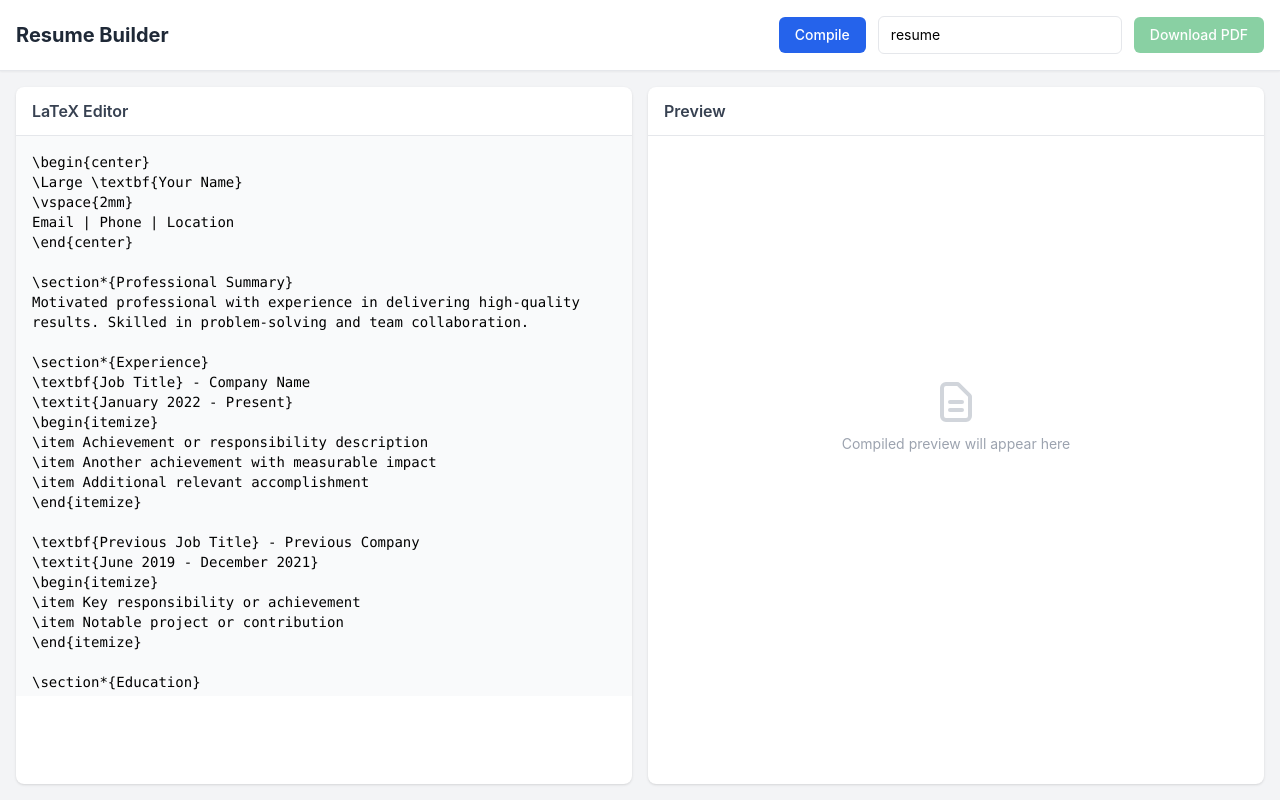
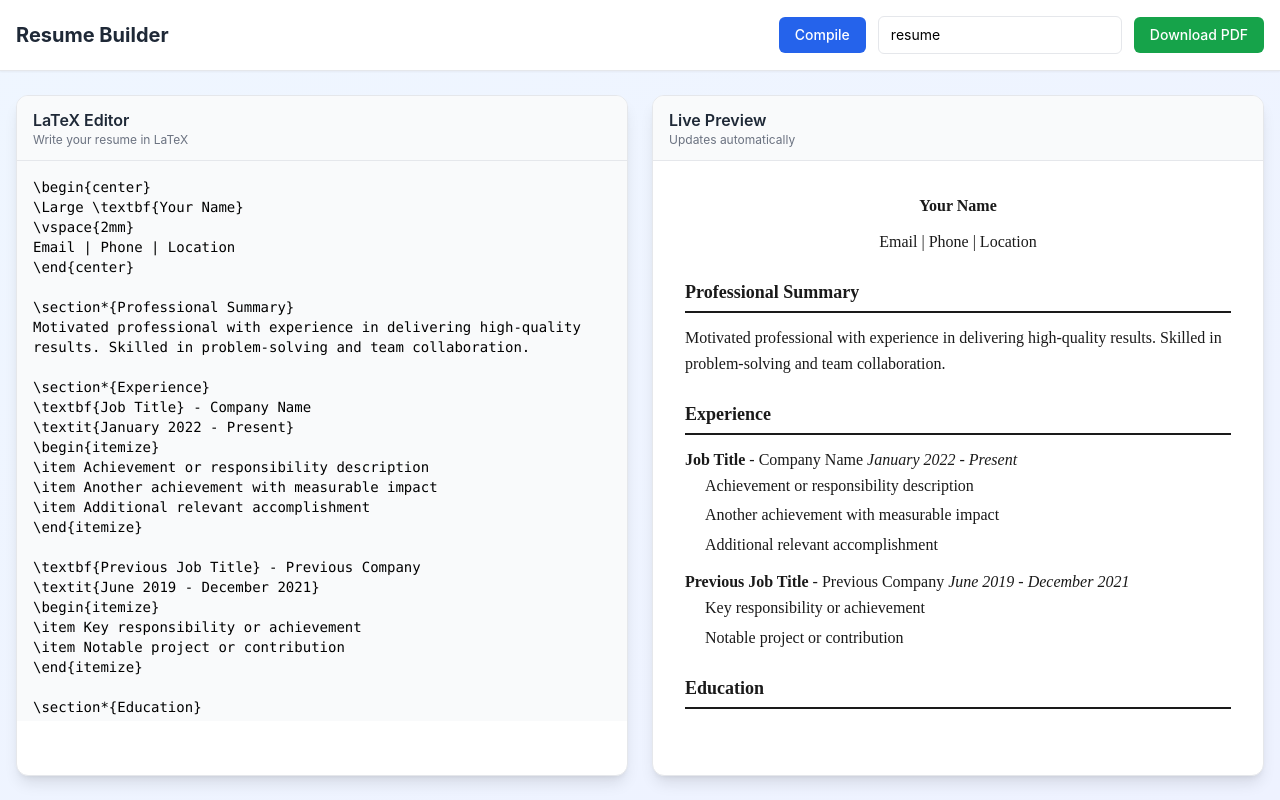
Before and after one commit to siddhik-reddy/Resume-Builder, a Next.js app: page / in a window 1280 px wide. Built offline with nearby package versions, Linux system fonts and the light colour scheme.

Commit message:
Update index.tsx

```diff
--- a/pages/index.tsx
+++ b/pages/index.tsx
@@ -1,4 +1,4 @@
-import { useState, useCallback } from 'react';
+import { useState, useCallback, useEffect } from 'react';
 import TexEditor from '../components/TexEditor';
 import PdfPreview from '../components/PdfPreview';
 import Header from '../components/Header';
@@ -11,12 +11,15 @@ export default function Home() {
   const [isCompiling, setIsCompiling] = useState(false);
   const [error, setError] = useState<string | null>(null);
   const [fileName, setFileName] = useState('resume');
+  const [isAutoCompile, setIsAutoCompile] = useState(true);
 
   const handleCompile = useCallback(async () => {
     setIsCompiling(true);
     setError(null);
 
     try {
+      // Small delay to show loading state
+      await new Promise(resolve => setTimeout(resolve, 300));
       const html = compileTexToHtml(texCode);
       setHtmlOutput(html);
     } catch (err) {
@@ -25,6 +28,17 @@ export default function Home() {
       setIsCompiling(false);
     }
   }, [texCode]);
+
+  // Auto-compile on code change with debounce
+  useEffect(() => {
+    if (!isAutoCompile) return;
+
+    const timer = setTimeout(() => {
+      handleCompile();
+    }, 500);
+
+    return () => clearTimeout(timer);
+  }, [texCode, isAutoCompile, handleCompile]);
 
   const handleDownload = useCallback(() => {
     if (!htmlOutput) return;
@@ -39,21 +53,44 @@ export default function Home() {
           <title>${fileName}</title>
           <style>
             body {
-              font-family: 'Computer Modern', 'Times New Roman', serif;
+              font-family: 'Times New Roman', serif;
               padding: 40px;
-              line-height: 1.5;
+              line-height: 1.6;
+              color: #1a1a1a;
+              max-width: 800px;
+              margin: 0 auto;
             }
+            h1.name { font-size: 24px; text-align: center; margin-bottom: 8px; }
+            h2.section-title {
+              font-size: 18px;
+              border-bottom: 2px solid #1a1a1a;
+              margin-top: 24px;
+              margin-bottom: 12px;
+              padding-bottom: 4px;
+            }
+            ul, ol { margin-left: 20px; margin-bottom: 12px; }
+            li { margin-bottom: 4px; }
+            .center { text-align: center; }
           </style>
         </head>
         <body>${htmlOutput}</body>
       </html>
     `);
     printWindow.document.close();
-    printWindow.print();
+
+    // Wait for content to load then print
+    printWindow.onload = function() {
+      printWindow.print();
+    };
+
+    // Fallback for browsers that don't trigger onload
+    setTimeout(() => {
+      printWindow.print();
+    }, 500);
   }, [htmlOutput, fileName]);
 
   return (
-    <div className="min-h-screen bg-gray-100 flex flex-col">
+    <div className="min-h-screen bg-gradient-to-br from-blue-50 to-indigo-50 flex flex-col">
       <Header
         fileName={fileName}
         setFileName={setFileName}
@@ -61,22 +98,46 @@ export default function Home() {
         canDownload={!!htmlOutput}
         onCompile={handleCompile}
         isCompiling={isCompiling}
+        isAutoCompile={isAutoCompile}
+        setIsAutoCompile={setIsAutoCompile}
       />
 
-      <main className="flex-1 max-w-7xl w-full mx-auto px-4 py-4 grid grid-cols-1 lg:grid-cols-2 gap-4">
-        <section className="bg-white rounded-lg shadow overflow-hidden">
-          <div className="border-b px-4 py-3">
-            <h2 className="font-semibold text-gray-700">LaTeX Editor</h2>
+      <main className="flex-1 max-w-7xl w-full mx-auto px-4 py-6 grid grid-cols-1 lg:grid-cols-2 gap-6">
+        <section className="bg-white rounded-xl shadow-lg overflow-hidden border border-gray-200">
+          <div className="border-b bg-gray-50 px-4 py-3 flex items-center justify-between">
+            <div>
+              <h2 className="font-semibold text-gray-800">LaTeX Editor</h2>
+              <p className="text-xs text-gray-500">Write your resume in LaTeX</p>
+            </div>
+            {isCompiling && (
+              <div className="flex items-center gap-2">
+                <div className="animate-spin rounded-full h-4 w-4 border-b-2 border-blue-600"></div>
+                <span className="text-xs text-gray-600">Compiling...</span>
+              </div>
+            )}
           </div>
           <TexEditor value={texCode} onChange={setTexCode} />
         </section>
 
-        <section className="bg-white rounded-lg shadow overflow-hidden">
-          <div className="border-b px-4 py-3">
-            <h2 className="font-semibold text-gray-700">Preview</h2>
+        <section className="bg-white rounded-xl shadow-lg overflow-hidden border border-gray-200">
+          <div className="border-b bg-gray-50 px-4 py-3">
+            <h2 className="font-semibold text-gray-800">Live Preview</h2>
+            <p className="text-xs text-gray-500">Updates automatically</p>
           </div>
           {error ? (
-            <div className="p-4 text-red-600 text-sm">{error}</div>
+            <div className="p-6">
+              <div className="bg-red-50 border border-red-200 rounded-lg p-4">
+                <div className="flex items-start">
+                  <svg className="h-5 w-5 text-red-400 mt-0.5" fill="currentColor" viewBox="0 0 20 20">
+                    <path fillRule="evenodd" d="M10 18a8 8 0 100-16 8 8 0 000 16zM8.707 7.293a1 1 0 00-1.414 1.414L8.586 10l-1.293 1.293a1 1 0 101.414 1.414L10 11.414l1.293 1.293a1 1 0 001.414-1.414L11.414 10l1.293-1.293a1 1 0 00-1.414-1.414L10 8.586 8.707 7.293z" clipRule="evenodd" />
+                  </svg>
+                  <div className="ml-3">
+                    <h3 className="text-sm font-medium text-red-800">Compilation Error</h3>
+                    <p className="mt-1 text-sm text-red-700">{error}</p>
+                  </div>
+                </div>
+              </div>
+            </div>
           ) : (
             <PdfPreview htmlContent={htmlOutput} />
           )}
```
